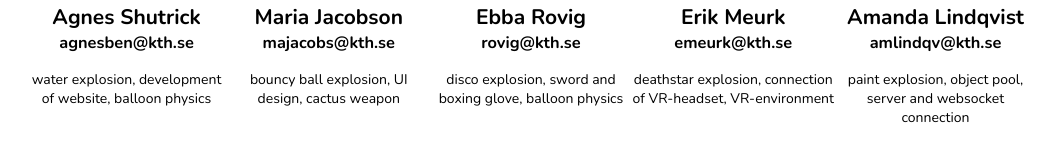
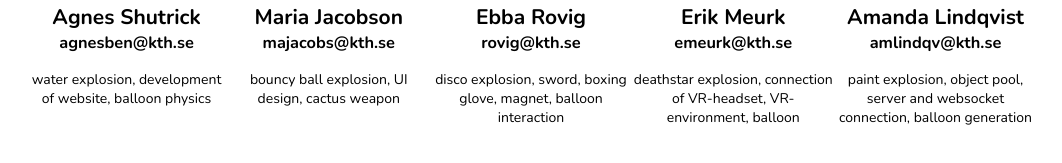
Before and after one commit to Amandisen/DH2413-PartyPopper-Server, a website: page public/homepage.html in a window 1280 px wide. Shown: the part 4175-4338 px from the top of the page, without its empty margins (109-1171 px from the left). Drawn offline with nearby package versions, Linux system fonts and the light colour scheme.

Commit message:
Updated text

```diff
--- a/public/homepage.html
+++ b/public/homepage.html
@@ -195,7 +195,7 @@
         <h2>Ebba Rovig</h2>
         <h3>rovig@kth.se</h3>
         <div class="about__person__text">
-          disco explosion, sword and boxing glove, balloon physics
+          disco explosion, sword, boxing glove, magnet, balloon interaction
         </div>
       </div>
       <div class="about__person">
@@ -203,7 +203,7 @@
         <h2>Erik Meurk</h2>
         <h3>emeurk@kth.se</h3>
         <div class="about__person__text">
-          deathstar explosion, connection of VR-headset, VR-environment
+          deathstar explosion, connection of VR-headset, VR-environment, balloon
         </div>
       </div>
       <div class="about__person">
@@ -211,7 +211,7 @@
         <h2>Amanda Lindqvist</h2>
         <h3>amlindqv@kth.se</h3>
         <div class="about__person__text">
-          paint explosion, object pool, server and websocket connection
+          paint explosion, object pool, server and websocket connection, balloon generation
         </div>
       </div>
     </section>
```
